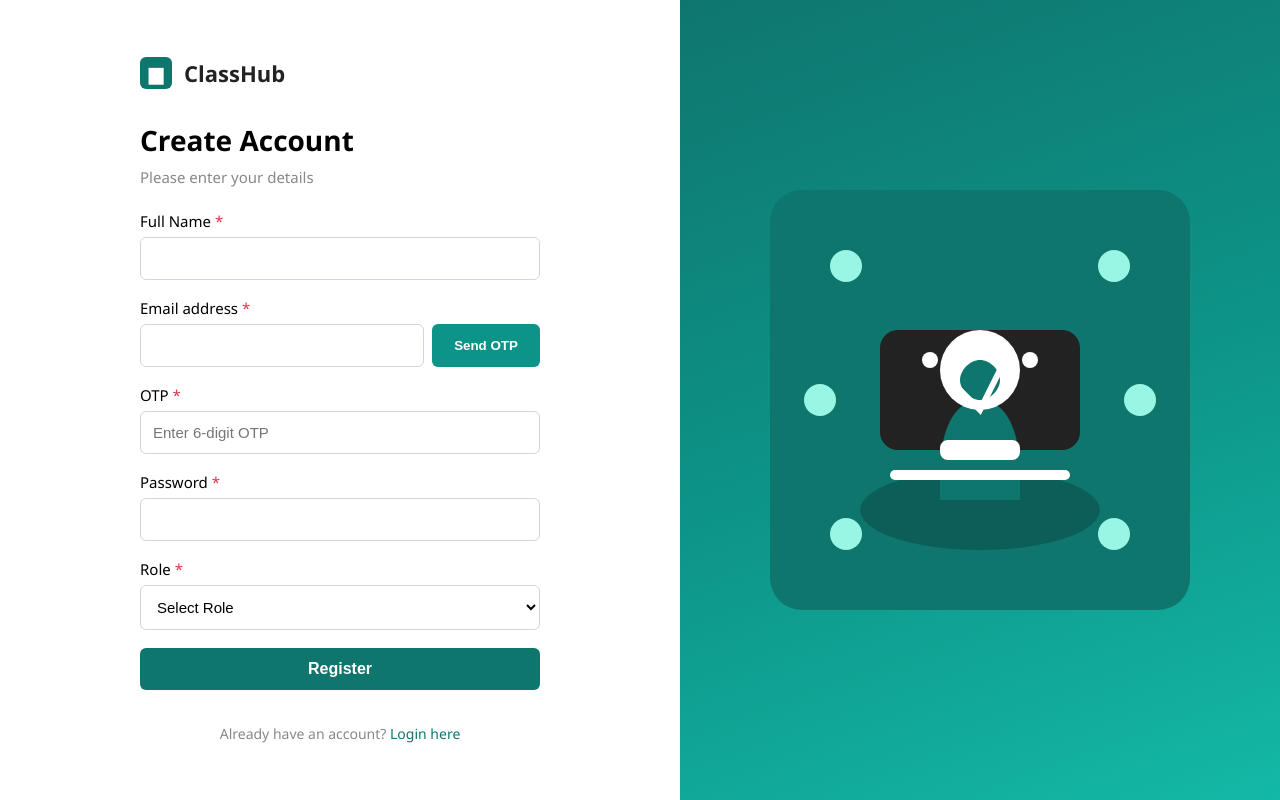
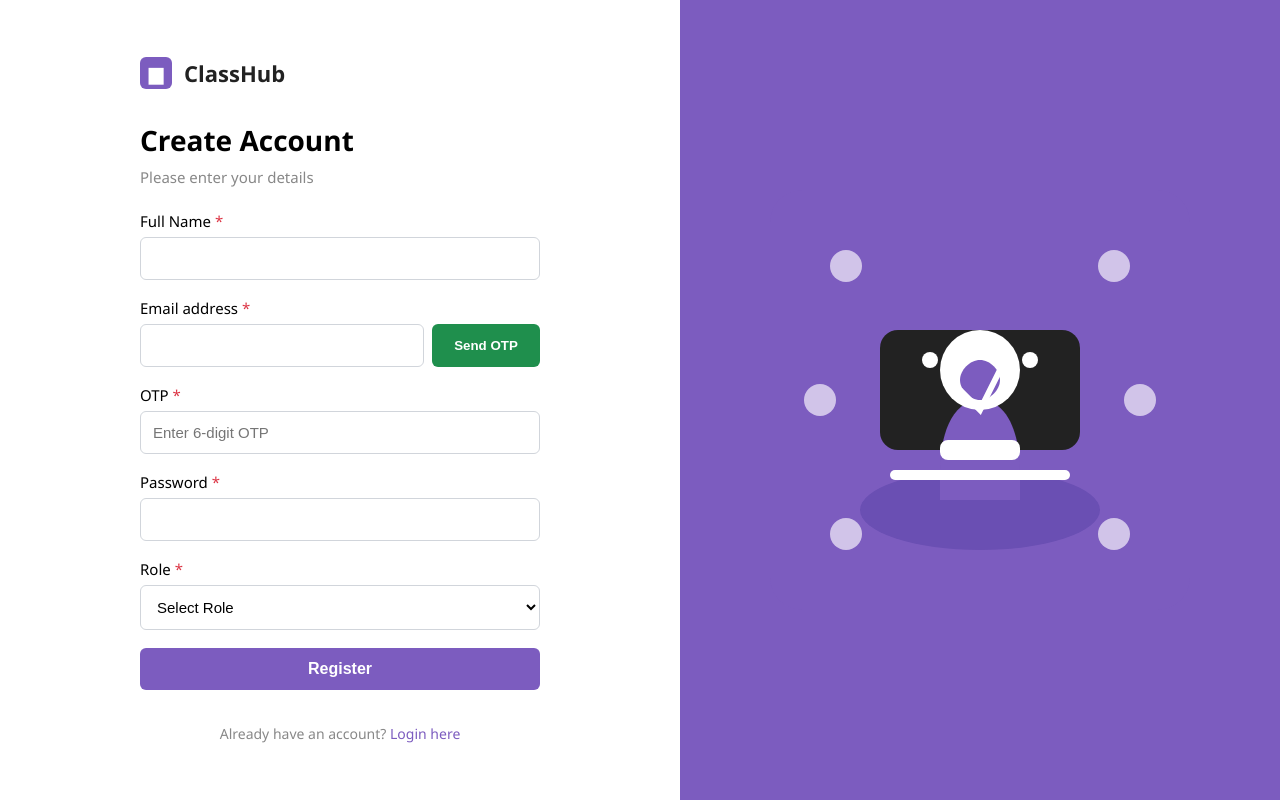
Before and after one commit to sreelakshmi20056/classhub, a React (Create React App) app in the folder frontend/: page /register in a window 1280 px wide. Built offline with nearby package versions, Linux system fonts and the light colour scheme; no server answers.

Commit message:
Revert "Update login and register pages to new color theme"
This reverts commit 6947745941f8a233e72abfa330f3e0779424227f.

```diff
--- a/frontend/src/pages/register.js
+++ b/frontend/src/pages/register.js
@@ -102,9 +102,6 @@
         minHeight: "100vh",
         display: "flex",
         flexDirection: "row",
-        backgroundColor: "#ecfeff",
-        backgroundImage:
-          "radial-gradient(circle at 10% 16%, rgba(13, 148, 136, 0.2) 0%, rgba(13, 148, 136, 0) 34%), radial-gradient(circle at 88% 24%, rgba(20, 184, 166, 0.22) 0%, rgba(20, 184, 166, 0) 30%), linear-gradient(180deg, #f5fffd 0%, #e6faf6 100%)",
         fontFamily: "'Segoe UI', Tahoma, Geneva, Verdana, sans-serif",
       }}
     >
@@ -122,7 +119,7 @@
       >
         <div style={{ width: "100%", maxWidth: "400px" }}>
           <div style={{ display: "flex", alignItems: "center", marginBottom: "32px" }}>
-            <div style={{ width: 32, height: 32, background: "#0f766e", borderRadius: 6, marginRight: 12, display: "flex", alignItems: "center", justifyContent: "center" }}>
+            <div style={{ width: 32, height: 32, background: "#7c5cbf", borderRadius: 6, marginRight: 12, display: "flex", alignItems: "center", justifyContent: "center" }}>
               <span style={{ color: "white", fontWeight: 700, fontSize: 22 }}>■</span>
             </div>
             <span style={{ fontWeight: 700, fontSize: 22, color: "#222" }}>ClassHub</span>
@@ -178,7 +175,7 @@
                     padding: "0 10px",
                     border: "none",
                     borderRadius: "6px",
-                    background: "#0d9488",
+                    background: "#1f8f4d",
                     color: "#fff",
                     fontWeight: 600,
                     cursor: sendingOtp ? "not-allowed" : "pointer",
@@ -254,7 +251,7 @@
               style={{
                 width: "100%",
                 padding: "12px",
-                background: "#0f766e",
+                background: "#7c5cbf",
                 color: "white",
                 border: "none",
                 borderRadius: "6px",
@@ -267,7 +264,7 @@
               Register
             </button>
             <div style={{ textAlign: "center", marginTop: 18, color: "#888", fontSize: 14 }}>
-              Already have an account? <a href="/" style={{ color: "#0f766e", textDecoration: "none" }}>Login here</a>
+              Already have an account? <a href="/" style={{ color: "#7c5cbf", textDecoration: "none" }}>Login here</a>
             </div>
           </form>
           <Popup />
@@ -277,7 +274,7 @@
       <div
         style={{
           flex: 1,
-          background: "linear-gradient(160deg, #0f766e 0%, #0d9488 52%, #14b8a6 100%)",
+          background: "#7c5cbf",
           display: "flex",
           alignItems: "center",
           justifyContent: "center",
@@ -288,14 +285,14 @@
         <div style={{ width: "80%", maxWidth: 420, height: 420, background: "none", display: "flex", alignItems: "center", justifyContent: "center" }}>
           {/* SVG illustration matching the design */}
           <svg width="100%" height="100%" viewBox="0 0 420 420" fill="none" xmlns="http://www.w3.org/2000/svg">
-            <rect width="420" height="420" rx="32" fill="#0f766e" />
+            <rect width="420" height="420" rx="32" fill="#7c5cbf" />
             {/* Abstract illustration: person, computer, icons, checkmark, etc. */}
             <g>
-              <ellipse cx="210" cy="320" rx="120" ry="40" fill="#0b5f58" />
+              <ellipse cx="210" cy="320" rx="120" ry="40" fill="#6a4fb3" />
               <rect x="110" y="140" width="200" height="120" rx="18" fill="#222" />
-              <path d="M210 210c30 0 40 40 40 70v30h-80v-30c0-30 10-70 40-70z" fill="#0f766e" />
+              <path d="M210 210c30 0 40 40 40 70v30h-80v-30c0-30 10-70 40-70z" fill="#7c5cbf" />
               <circle cx="210" cy="180" r="40" fill="#fff" />
-              <path d="M210 170c10 0 20 10 20 20s-10 20-20 20-20-10-20-20 10-20 20-20z" fill="#0f766e" />
+              <path d="M210 170c10 0 20 10 20 20s-10 20-20 20-20-10-20-20 10-20 20-20z" fill="#7c5cbf" />
               <rect x="170" y="250" width="80" height="20" rx="8" fill="#fff" />
               <circle cx="260" cy="170" r="8" fill="#fff" />
               <circle cx="160" cy="170" r="8" fill="#fff" />
@@ -305,12 +302,12 @@
             </g>
             {/* Floating icons */}
             <g>
-              <rect x="60" y="60" width="32" height="32" rx="16" fill="#99f6e4" />
-              <rect x="328" y="60" width="32" height="32" rx="16" fill="#99f6e4" />
-              <rect x="60" y="328" width="32" height="32" rx="16" fill="#99f6e4" />
-              <rect x="328" y="328" width="32" height="32" rx="16" fill="#99f6e4" />
-              <circle cx="370" cy="210" r="16" fill="#99f6e4" />
-              <circle cx="50" cy="210" r="16" fill="#99f6e4" />
+              <rect x="60" y="60" width="32" height="32" rx="16" fill="#d1c4e9" />
+              <rect x="328" y="60" width="32" height="32" rx="16" fill="#d1c4e9" />
+              <rect x="60" y="328" width="32" height="32" rx="16" fill="#d1c4e9" />
+              <rect x="328" y="328" width="32" height="32" rx="16" fill="#d1c4e9" />
+              <circle cx="370" cy="210" r="16" fill="#d1c4e9" />
+              <circle cx="50" cy="210" r="16" fill="#d1c4e9" />
             </g>
           </svg>
         </div>
```
Also changed, not shown: frontend/src/pages/login.js (+23 -23 lines).
